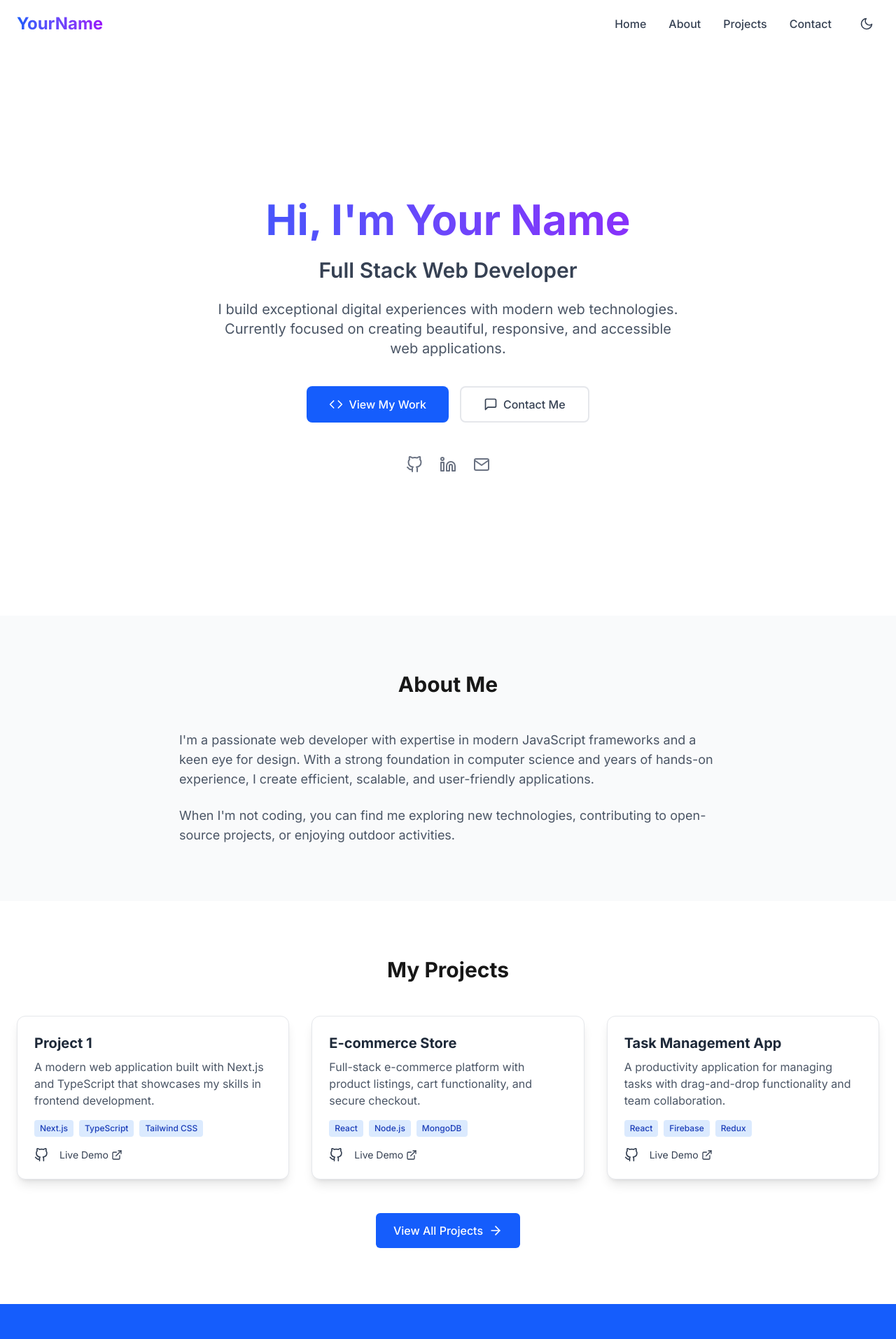
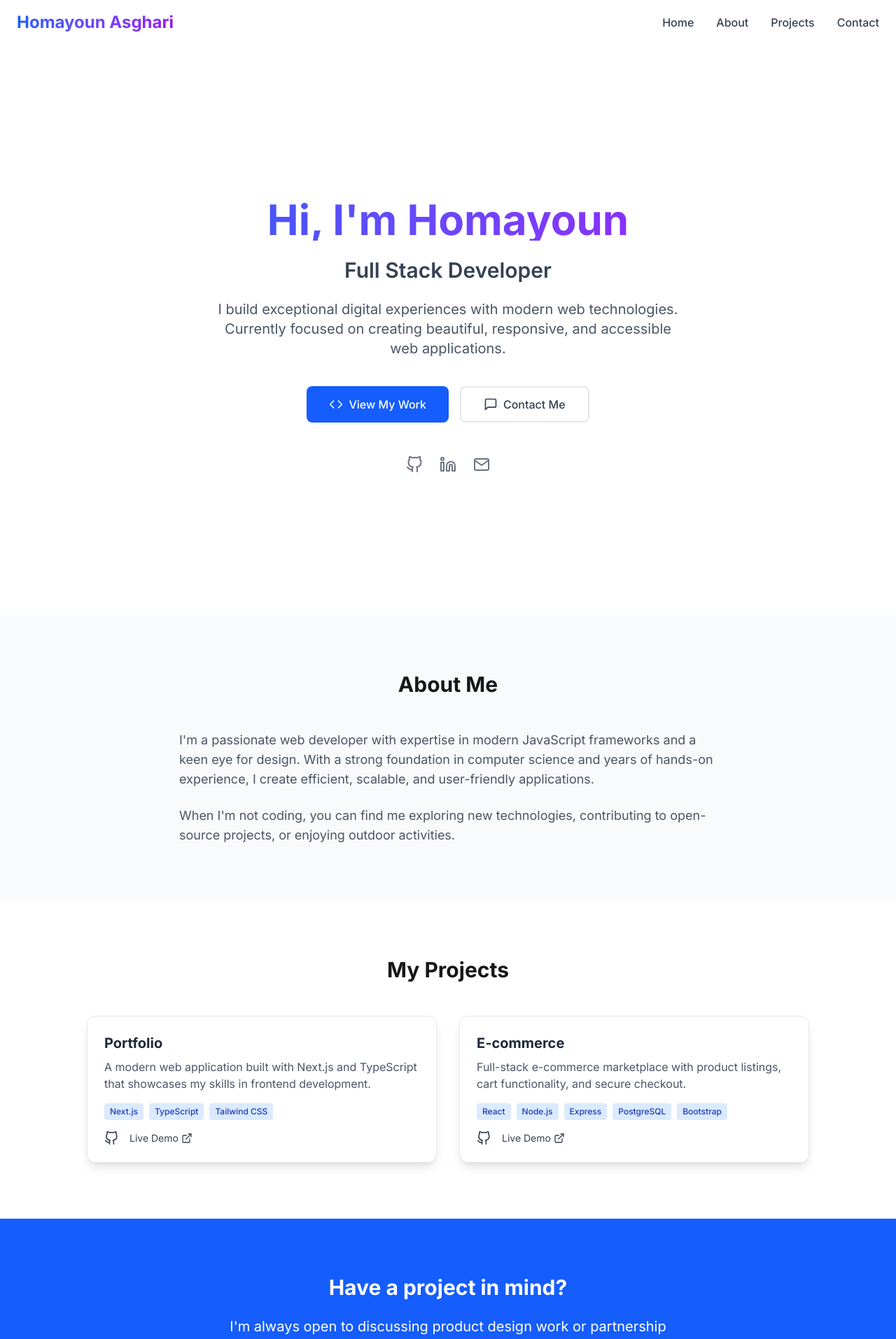
Before and after one commit to homayoun-asghari/portfolio, a Next.js app: page / in a window 1280 px wide. Shown: the top 1914 px of the page at 70% size. Built offline with nearby package versions, Linux system fonts and the light colour scheme.

Commit message:
Update project configuration and components

```diff
--- a/package.json
+++ b/package.json
@@ -11,6 +11,7 @@
   "dependencies": {
     "framer-motion": "^12.16.0",
     "next": "15.3.3",
+    "next-themes": "^0.4.6",
     "react": "^19.0.0",
     "react-dom": "^19.0.0",
     "react-icons": "^5.5.0"
--- a/src/app/page.tsx
+++ b/src/app/page.tsx
@@ -1,8 +1,14 @@
-'use client';
+"use client";
 
-import { FiGithub, FiLinkedin, FiMail, FiArrowRight, FiCode, FiMessageSquare } from 'react-icons/fi';
-import ProjectCard from '@/components/ProjectCard';
-import Link from 'next/link';
+import {
+  FiGithub,
+  FiLinkedin,
+  FiMail,
+  FiCode,
+  FiMessageSquare,
+} from "react-icons/fi";
+import ProjectCard from "@/components/ProjectCard";
+import Link from "next/link";
 
 export default function Home() {
   return (
@@ -12,15 +18,15 @@ export default function Home() {
         <div className="container mx-auto px-6 py-24 md:py-36">
           <div className="max-w-4xl mx-auto text-center">
             <h1 className="text-4xl md:text-6xl font-bold mb-6 bg-gradient-to-r from-blue-600 to-purple-600 bg-clip-text text-transparent">
-              Hi, I&apos;m Your Name
+              Hi, I&apos;m Homayoun
             </h1>
             <h2 className="text-2xl md:text-3xl font-semibold mb-6 text-gray-700 dark:text-gray-300">
-              Full Stack Web Developer
+              Full Stack Developer
             </h2>
             <p className="text-lg md:text-xl text-gray-600 dark:text-gray-400 mb-10 max-w-2xl mx-auto">
-              I build exceptional digital experiences with modern web technologies.
-              Currently focused on creating beautiful, responsive, and accessible
-              web applications.
+              I build exceptional digital experiences with modern web
+              technologies. Currently focused on creating beautiful, responsive,
+              and accessible web applications.
             </p>
             <div className="flex flex-col sm:flex-row justify-center gap-4">
               <Link
@@ -77,39 +83,45 @@ export default function Home() {
           <h2 className="text-3xl font-bold text-center mb-12">About Me</h2>
           <div className="max-w-3xl mx-auto">
             <p className="text-lg text-gray-600 dark:text-gray-300 mb-6">
-              I&apos;m a passionate web developer with expertise in modern JavaScript
-              frameworks and a keen eye for design. With a strong foundation in
-              computer science and years of hands-on experience, I create
-              efficient, scalable, and user-friendly applications.
+              I&apos;m a passionate web developer with expertise in modern
+              JavaScript frameworks and a keen eye for design. With a strong
+              foundation in computer science and years of hands-on experience, I
+              create efficient, scalable, and user-friendly applications.
             </p>
             <p className="text-lg text-gray-600 dark:text-gray-300">
-              When I&apos;m not coding, you can find me exploring new technologies,
-              contributing to open-source projects, or enjoying outdoor
-              activities.
+              When I&apos;m not coding, you can find me exploring new
+              technologies, contributing to open-source projects, or enjoying
+              outdoor activities.
             </p>
           </div>
         </div>
       </section>
 
       {/* Projects Section */}
-      <section id="projects" className="py-20 bg-white dark:bg-gray-900">
+      <section id="projects" className="py-20 bg-white dark:bg-gray-900 ">
         <div className="container mx-auto px-6">
           <h2 className="text-3xl font-bold text-center mb-12">My Projects</h2>
-          <div className="grid grid-cols-1 md:grid-cols-2 lg:grid-cols-3 gap-8">
+
+          <div className="flex justify-center flex-wrap gap-8">
+            <div className="w-full sm:w-[500px]">
               <ProjectCard
-              title="Project 1"
+                title="Portfolio"
                 description="A modern web application built with Next.js and TypeScript that showcases my skills in frontend development."
                 tags={["Next.js", "TypeScript", "Tailwind CSS"]}
                 githubLink="#"
                 liveLink="#"
               />
+            </div>
+            <div className="w-full sm:w-[500px]">
               <ProjectCard
-              title="E-commerce Store"
-              description="Full-stack e-commerce platform with product listings, cart functionality, and secure checkout."
-              tags={["React", "Node.js", "MongoDB"]}
+                title="E-commerce"
+                description="Full-stack e-commerce marketplace with product listings, cart functionality, and secure checkout."
+                tags={["React", "Node.js", "Express", "PostgreSQL", "Bootstrap"]}
                 githubLink="#"
                 liveLink="#"
               />
+            </div>
+            {/* <div className="w-full sm:w-[350px]">
         <ProjectCard
           title="Task Management App"
           description="A productivity application for managing tasks with drag-and-drop functionality and team collaboration."
@@ -117,15 +129,7 @@ export default function Home() {
           githubLink="#"
           liveLink="#"
         />
-          </div>
-          <div className="text-center mt-12">
-            <Link
-              href="#"
-              className="inline-flex items-center px-6 py-3 border border-transparent text-base font-medium rounded-md text-white bg-blue-600 hover:bg-blue-700 transition-colors"
-            >
-              View All Projects
-              <FiArrowRight className="ml-2 h-5 w-5" />
-            </Link>
+      </div> */}
           </div>
         </div>
       </section>
@@ -135,7 +139,8 @@ export default function Home() {
         <div className="container mx-auto px-6 text-center">
           <h2 className="text-3xl font-bold mb-6">Have a project in mind?</h2>
           <p className="text-xl mb-8 max-w-2xl mx-auto">
-            I&apos;m always open to discussing product design work or partnership opportunities.
+            I&apos;m always open to discussing product design work or
+            partnership opportunities.
           </p>
           <Link
             href="/contact"
--- a/src/components/Navbar.tsx
+++ b/src/components/Navbar.tsx
@@ -3,13 +3,11 @@
 import { useState, useEffect } from 'react';
 import Link from 'next/link';
 import { usePathname, useRouter } from 'next/navigation';
-import { FiMenu, FiX, FiMoon, FiSun } from 'react-icons/fi';
-import { useDarkMode } from '@/hooks/useDarkMode';
+import { FiMenu, FiX} from 'react-icons/fi';
 
 export default function Navbar() {
   const [isOpen, setIsOpen] = useState(false);
   const [isScrolled, setIsScrolled] = useState(false);
-  const { darkMode, toggleDarkMode } = useDarkMode();
   const pathname = usePathname();
   const router = useRouter();
 
@@ -92,7 +90,7 @@ export default function Navbar() {
             href="/"
             className="text-2xl font-bold bg-gradient-to-r from-blue-600 to-purple-600 bg-clip-text text-transparent"
           >
-            YourName
+            Homayoun Asghari
           </Link>
 
           {/* Desktop Navigation */}
@@ -109,24 +107,11 @@ export default function Navbar() {
                 {item.name}
               </Link>
             ))}
-            <button
-              onClick={toggleDarkMode}
-              className="p-2 rounded-full text-gray-700 dark:text-gray-300 hover:bg-gray-100 dark:hover:bg-gray-800 transition-colors"
-              aria-label={darkMode ? 'Switch to light mode' : 'Switch to dark mode'}
-            >
-              {darkMode ? <FiSun className="w-5 h-5" /> : <FiMoon className="w-5 h-5" />}
-            </button>
           </nav>
 
           {/* Mobile menu button */}
           <div className="md:hidden flex items-center">
-            <button
-              onClick={toggleDarkMode}
-              className="p-2 rounded-full text-gray-700 dark:text-gray-300 hover:bg-gray-100 dark:hover:bg-gray-800 transition-colors mr-2"
-              aria-label={darkMode ? 'Switch to light mode' : 'Switch to dark mode'}
-            >
-              {darkMode ? <FiSun className="w-5 h-5" /> : <FiMoon className="w-5 h-5" />}
-            </button>
+
             <button
               onClick={() => setIsOpen(!isOpen)}
               className="p-2 rounded-md text-gray-700 dark:text-gray-300 hover:bg-gray-100 dark:hover:bg-gray-800 focus:outline-none"
--- a/src/hooks/useDarkMode.ts
+++ /dev/null
@@ -1,60 +0,0 @@
-import { useState, useEffect } from 'react';
-
-export function useDarkMode() {
-  const [darkMode, setDarkMode] = useState(false);
-
-  useEffect(() => {
-    // Check for saved theme preference or system preference
-    const savedTheme = localStorage.getItem('theme');
-    const systemPrefersDark = window.matchMedia('(prefers-color-scheme: dark)').matches;
-
-    // Set initial dark mode state
-    const initialDarkMode = savedTheme
-      ? savedTheme === 'dark'
-      : systemPrefersDark;
-
-    setDarkMode(initialDarkMode);
-
-    // Apply the theme class to the root element
-    if (initialDarkMode) {
-      document.documentElement.classList.add('dark');
-    } else {
-      document.documentElement.classList.remove('dark');
-    }
-
-    // Listen for system theme changes
-    const mediaQuery = window.matchMedia('(prefers-color-scheme: dark)');
-    const handleChange = (e: MediaQueryListEvent) => {
-      // Only update if user hasn't set a preference
-      if (!localStorage.getItem('theme')) {
-        setDarkMode(e.matches);
-        if (e.matches) {
-          document.documentElement.classList.add('dark');
-        } else {
-          document.documentElement.classList.remove('dark');
-        }
-      }
-    };
-
-    // Add event listener
-    mediaQuery.addEventListener('change', handleChange);
-    return () => mediaQuery.removeEventListener('change', handleChange);
-  }, []);
-
-  const toggleDarkMode = () => {
-    const newDarkMode = !darkMode;
-    setDarkMode(newDarkMode);
-
-    // Save preference to localStorage
-    localStorage.setItem('theme', newDarkMode ? 'dark' : 'light');
-
-    // Update the class on the root element
-    if (newDarkMode) {
-      document.documentElement.classList.add('dark');
-    } else {
-      document.documentElement.classList.remove('dark');
-    }
-  };
-
-  return { darkMode, toggleDarkMode };
-}
```
Also changed, not shown: 2 other files (tests, documents, lock files or other folders). Lines whose indentation alone changed are shown as unchanged.
